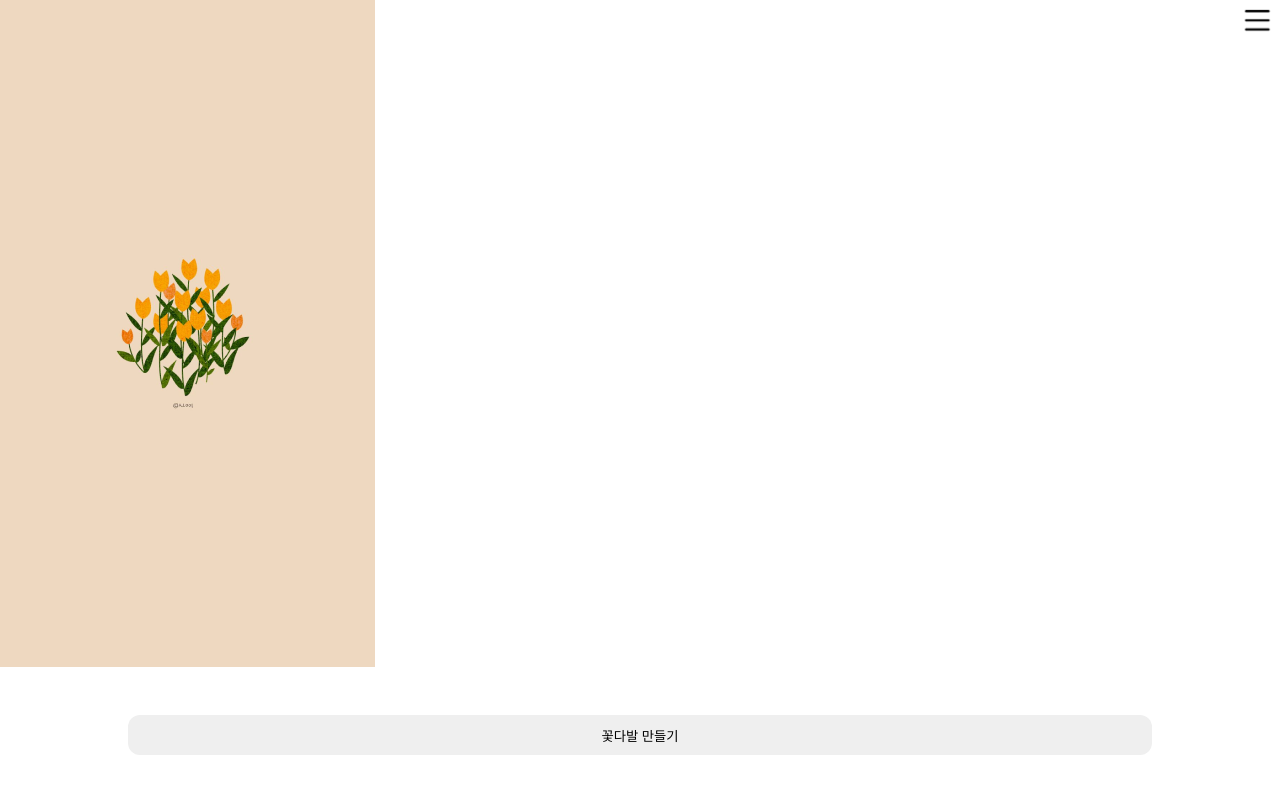
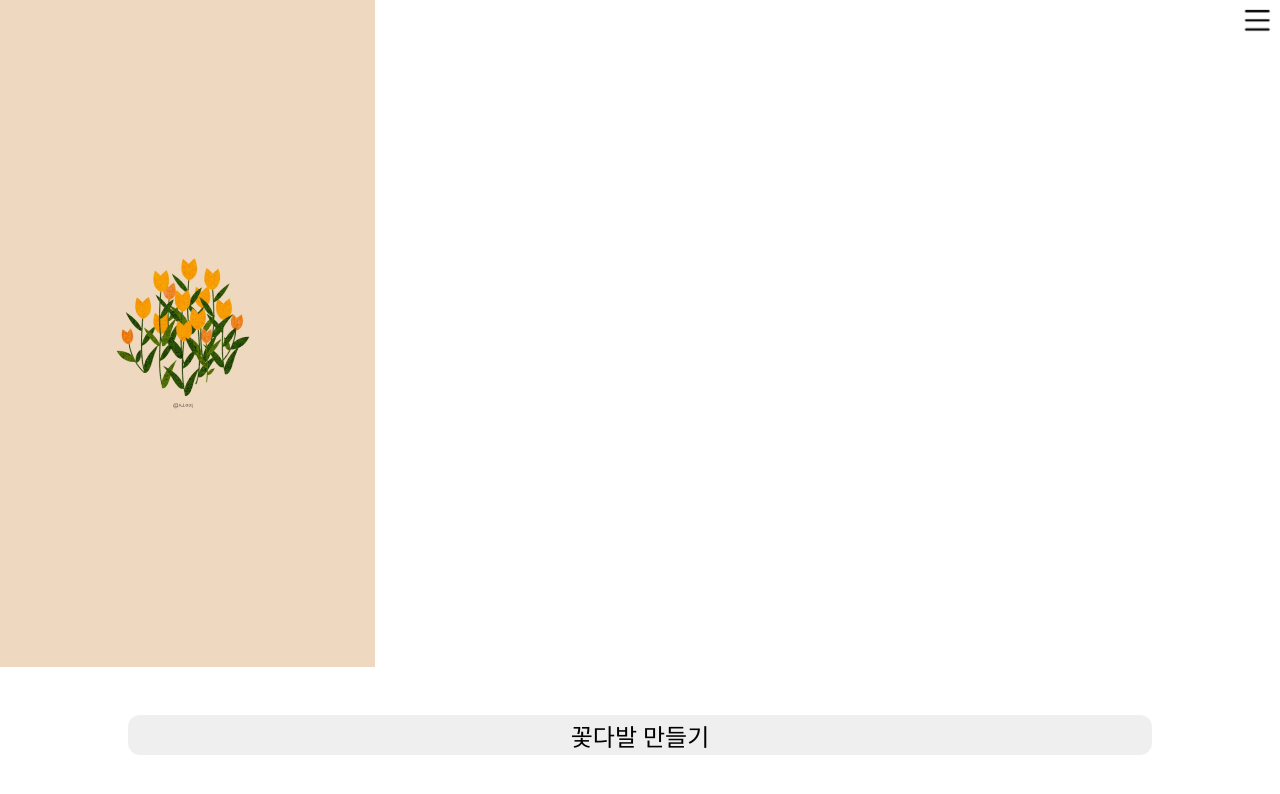
Before and after one commit to 2022Letters/frontend, a React (Create React App) app: page / in a window 1280 px wide. Shown: the top 794 px of the page. Built offline with nearby package versions, Linux system fonts and the light colour scheme; a web font is replaced by a local one.

Commit message:
Refactor : #3 버튼 글씨 크기 수정 및 공통 컴포넌트 적용

```diff
--- a/src/components/common/style.tsx
+++ b/src/components/common/style.tsx
@@ -6,4 +6,5 @@ export const Button = styled.button`
   border: none;
   border-radius: 12px;
   margin-bottom: 45px;
+  font-size: 1.5rem;
 `;
--- a/src/pages/index.tsx
+++ b/src/pages/index.tsx
@@ -1,4 +1,5 @@
 import styled from 'styled-components';
+import { Button } from '../components/common/style';
 
 const MainBackground = styled.div`
   padding: 45px 0 0 0;
@@ -14,20 +15,13 @@ const BtnPosition = styled.div`
   align-items: flex-end;
   height: 100%;
 `;
-
-const NextBtn = styled.button`
-  height: 2.5rem;
-  width: 80%;
-  border: none;
-  border-radius: 12px;
-  margin-bottom: 45px;
-`;
+// `;
 
 function LandingPage() {
   return (
     <MainBackground>
       <BtnPosition>
-        <NextBtn>꽃다발 만들기</NextBtn>
+        <Button>꽃다발 만들기</Button>
       </BtnPosition>
     </MainBackground>
   );
```
